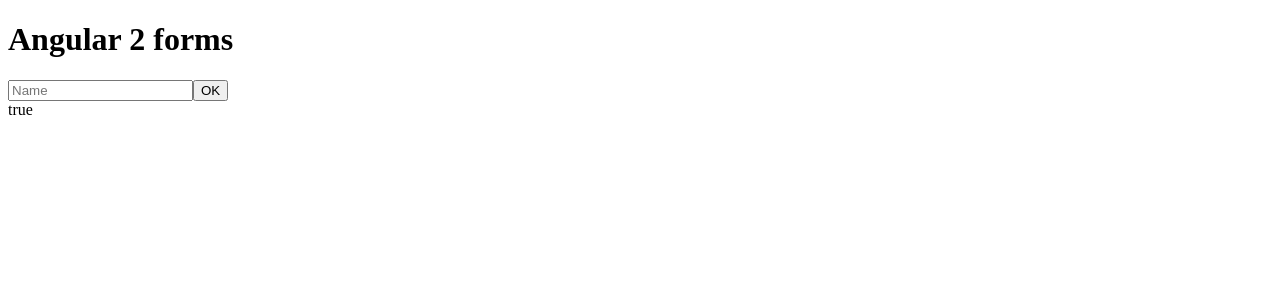
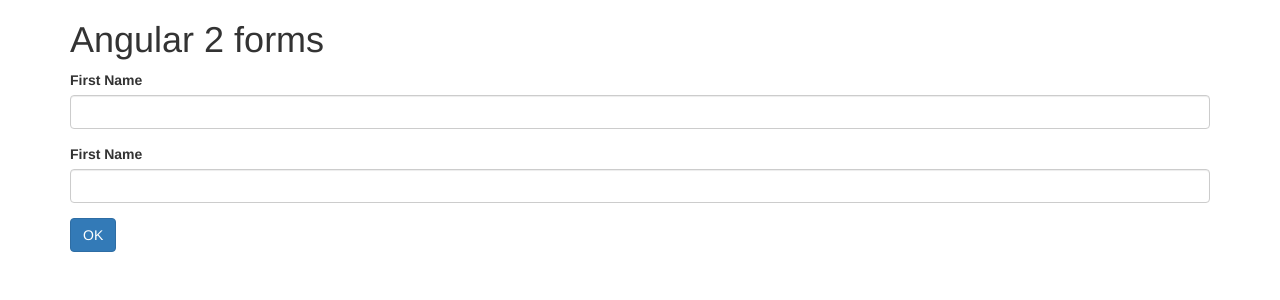
Before and after one commit to Zurc/ng2forms-templatedriven, an Angular app: page / in a window 1280 px wide. Shown: the top 300 px of the page. Built offline with nearby package versions, Linux system fonts and the light colour scheme.

Commit message:
bootstrap styles added and lastName field

```diff
--- a/src/app/app.component.html
+++ b/src/app/app.component.html
@@ -1,3 +1,4 @@
+<div class="container">
   <h1>
     {{title}}
   </h1>
@@ -7,11 +8,23 @@
 
   <!--we add novalidate to avoid different browser validation errors-->
   <form #form="ngForm" novalidate>
+
+    <div class="form-group">
+      <label>First Name</label>
       <!--to tell ng about a field we add a name and ngModel-->
-  <input type="text" placeholder="Name" name="name" ngModel>
-  <button type="submit">OK</button>
+      <!--form-control bootstrap class takes the whole width of our viewport-->
+      <input class="form-control" type="text" name="firstName" ngModel>
+    </div>
+
+    <div class="form-group">
+      <label>First Name</label>
+      <input class="form-control" type="text" name="firstName" ngModel>
+    </div>
+
+    <button class="btn btn-primary" type="submit">OK</button>
   </form>
+</div>
 
 <!--we can access directly to the template reference variable from this template-->
 <!--pristine will tell us if the user touched this form-->
-{{ form.pristine }}
+<!--{{ form.pristine }} -->
--- a/src/index.html
+++ b/src/index.html
@@ -7,6 +7,8 @@
 
   <meta name="viewport" content="width=device-width, initial-scale=1">
   <link rel="icon" type="image/x-icon" href="favicon.ico">
+
+  <link rel="stylesheet" href="https://maxcdn.bootstrapcdn.com/bootstrap/3.3.7/css/bootstrap.min.css" integrity="sha384-BVYiiSIFeK1dGmJRAkycuHAHRg32OmUcww7on3RYdg4Va+PmSTsz/K68vbdEjh4u" crossorigin="anonymous">
 </head>
 <body>
   <app-root>Loading...</app-root>
```
Lines whose indentation alone changed are shown as unchanged.
